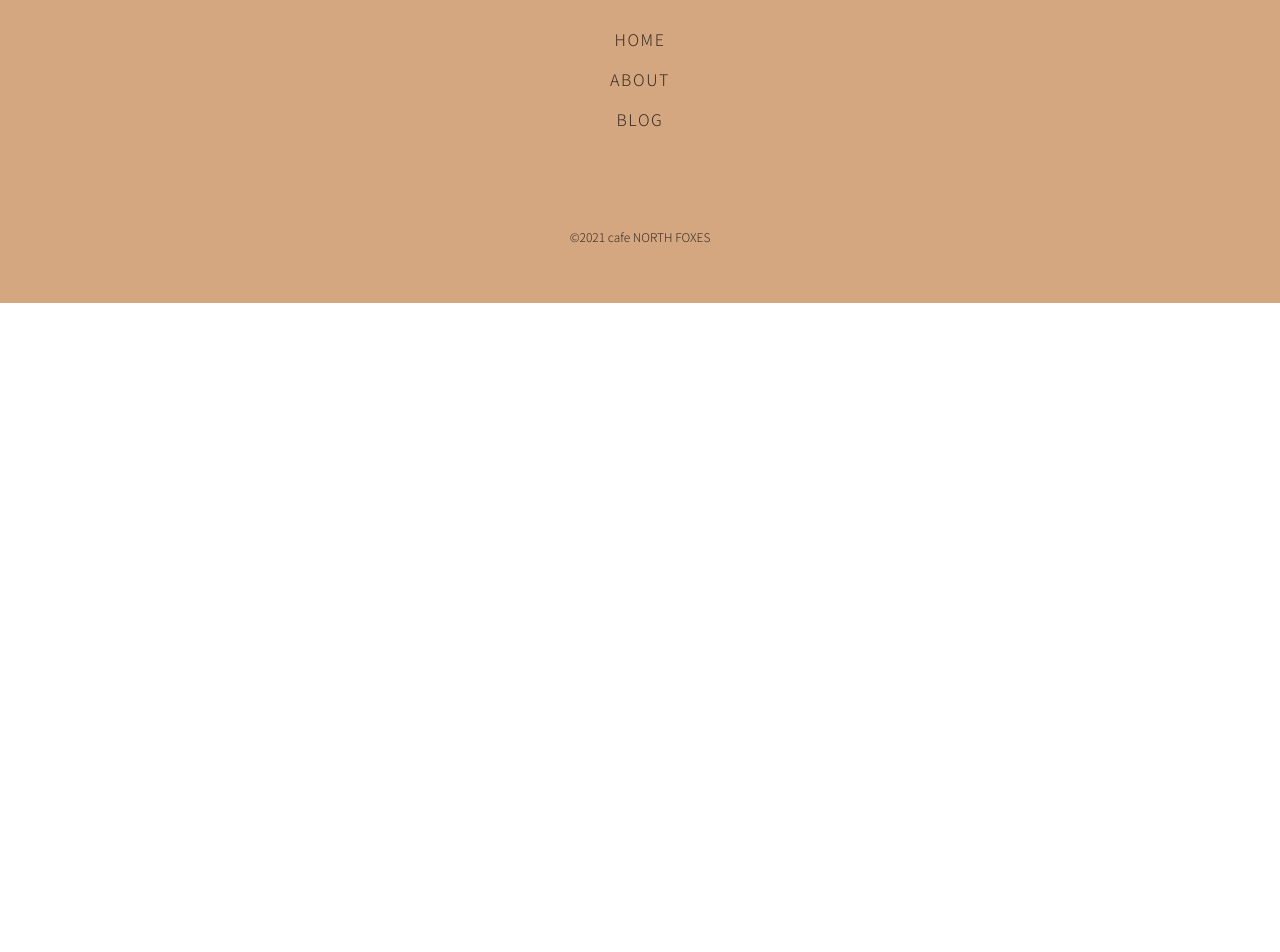
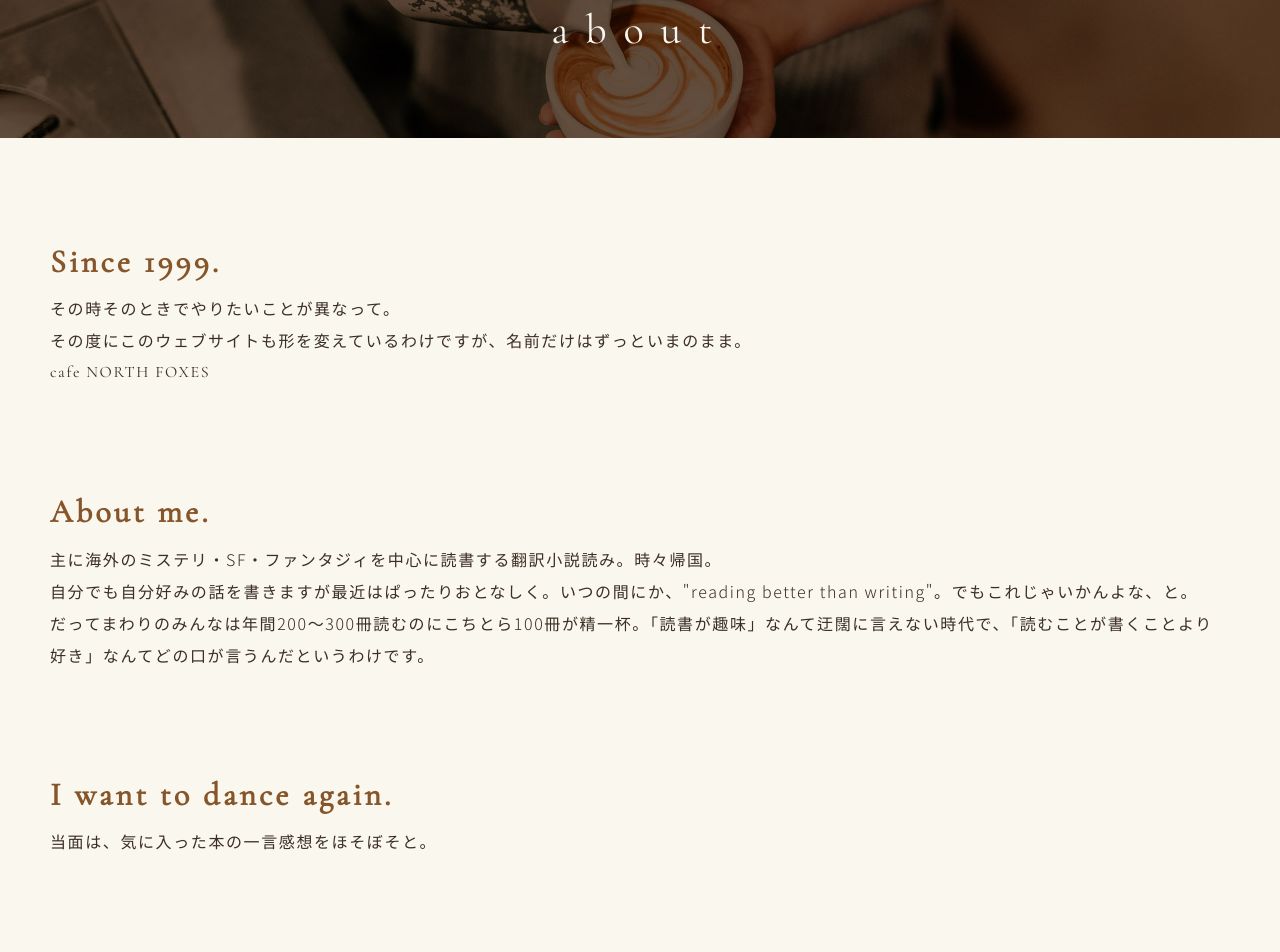
Before and after one commit to masayuki-abe/nuxtjs, a Nuxt app: page /about in a window 1280 px wide. Shown: the part 140-1092 px from the top of the page. Before the commit the page ends 800 px from the top, so only its background shows below. Built offline with nearby package versions, Linux system fonts and the light colour scheme.

Commit message:
アバウトページ修正

```diff
--- a/components/organisms/HeroImage.vue
+++ b/components/organisms/HeroImage.vue
@@ -105,6 +105,16 @@ export default {
       @include ta(center);
     }
   }
+  &.about{
+    background: url(~/assets/img/about/visual.jpg) no-repeat center center; background-size: cover;
+    .visual-text{
+      padding: 2em 0;
+      color: $milk;
+      @include fontSet(42,48,400,$tab);
+      font-weight: 400;
+      @include ta(center);
+    }
+  }
 }
 @include lap(){
 }
--- a/components/templates/AboutPage.vue
+++ b/components/templates/AboutPage.vue
@@ -1,5 +1,64 @@
 <template>
+<div class="about">
 <section id="box01">
-<p>about</p>
+  <div class="common-box">
+    <TitSection
+      titleTag="h3"
+      titleClass="serif"
+      titleText="Since 1999."
+      class="tit-section"
+    />
+    <p class="txt">その時そのときでやりたいことが異なって。<br>
+    その度にこのウェブサイトも形を変えているわけですが、名前だけはずっといまのまま。</p>
+    <p class="txt serif">cafe NORTH FOXES</p>
+  </div>
 </section><!--/box01-->
+
+<section id="box02">
+  <div class="common-box">
+    <TitSection
+      titleTag="h3"
+      titleClass="serif"
+      titleText="About me."
+      class="tit-section"
+    />
+    <p class="txt">主に海外のミステリ・SF・ファンタジィを中心に読書する翻訳小説読み。時々帰国。<br>
+    自分でも自分好みの話を書きますが最近はぱったりおとなしく。いつの間にか、"reading better than writing"。でもこれじゃいかんよな、と。</p>
+    <p class="txt">だってまわりのみんなは年間200～300冊読むのにこちとら100冊が精一杯。「読書が趣味」なんて迂闊に言えない時代で、「読むことが書くことより好き」なんてどの口が言うんだというわけです。</p>
+  </div>
+</section><!--/box02-->
+
+<section id="box03">
+  <div class="common-box">
+    <TitSection
+      titleTag="h3"
+      titleClass="serif"
+      titleText="I want to dance again."
+      class="tit-section"
+    />
+    <p class="txt">当面は、気に入った本の一言感想をほそぼそと。</p>
+  </div>
+</section><!--/box03-->
+</div>
 </template>
+
+<script>
+import TitSection from '@/components/atoms/TitSection.vue'
+
+export default{
+  components: {
+    TitSection
+  },
+  head() {
+    return {
+      title: 'About｜cafe NORTHFOXES',
+    }
+  },
+}
+</script>
+
+<style lang="scss" scoped>
+#box01{
+  padding-top: per(60,$tab);
+}
+</style>
--- a/components/templates/BlogIndex.vue
+++ b/components/templates/BlogIndex.vue
@@ -13,7 +13,7 @@ export default{
   },
   head() {
     return {
-      title: 'Blogページ',
+      title: 'Blog｜cafe NORTHFOXES',
     }
   },
   data(){
```
